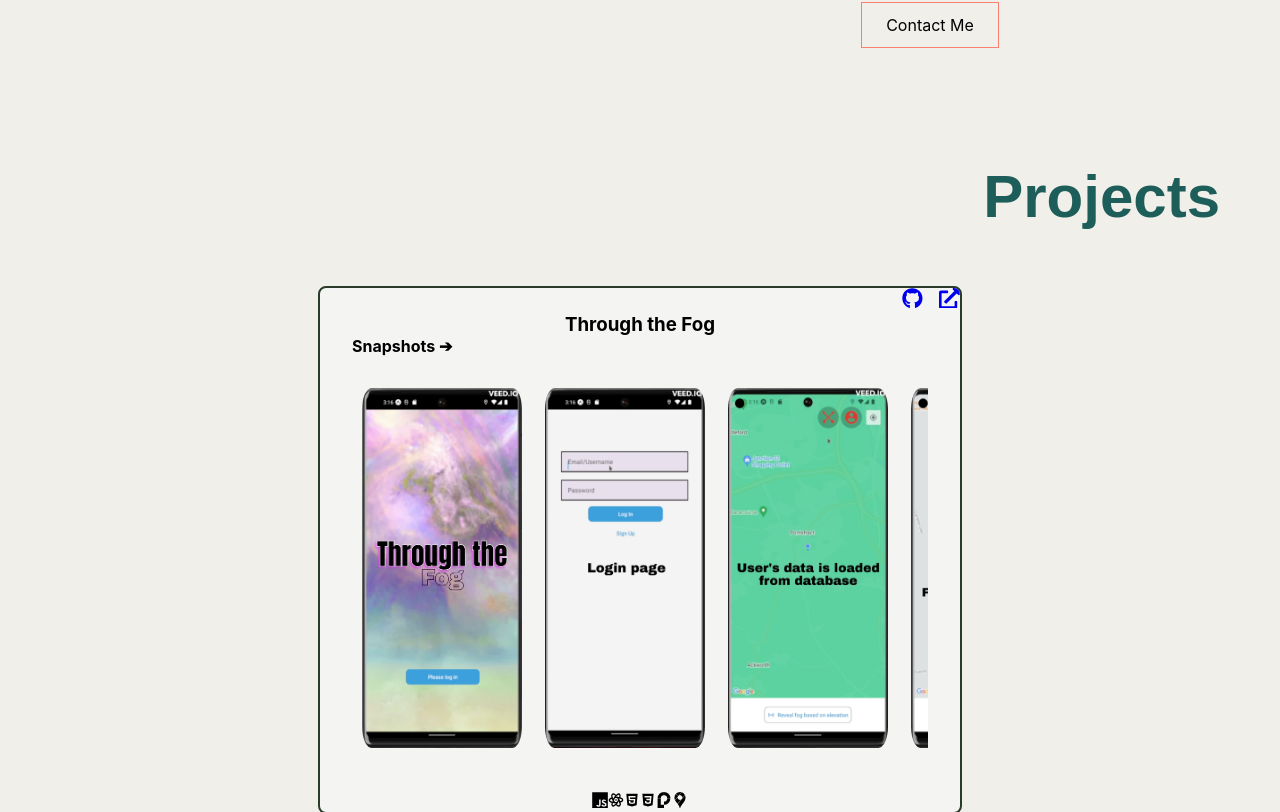
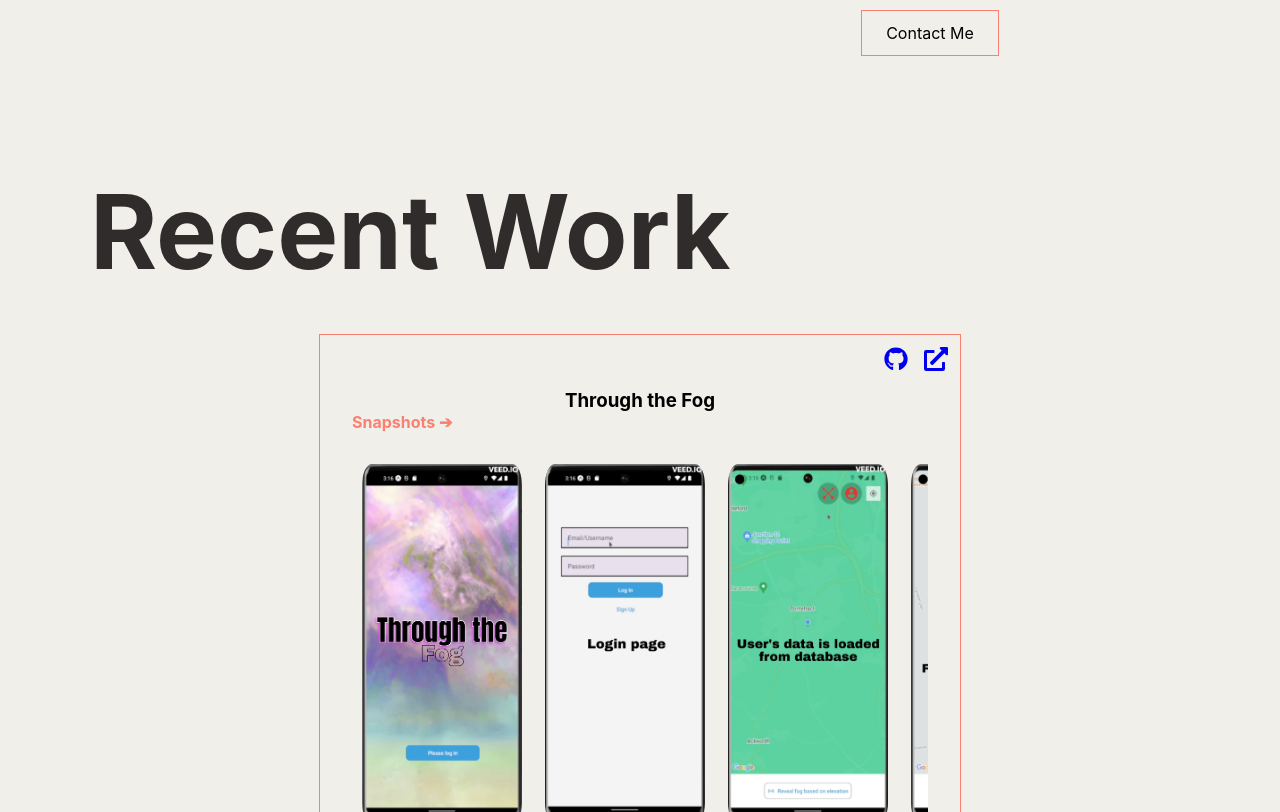
Before and after one commit to leahbanks/portfolio, a React (Create React App) app: page / in a window 1280 px wide. Shown: the part 1308-2120 px from the top of the page. Built offline with nearby package versions, Linux system fonts and the light colour scheme.

Commit message:
continuing to refactor/adjust mobile view + css

```diff
--- a/src/components/Contact/Contact.css
+++ b/src/components/Contact/Contact.css
@@ -1,6 +1,5 @@
 #contact {
   margin: 0 auto;
-  background: #beceb0;
 }
 
 form {
--- a/src/components/Footer/Footer.css
+++ b/src/components/Footer/Footer.css
@@ -1,5 +1,5 @@
 .footer-items {
-  background: #1e5e5a;
+  background-color: salmon;
   display: flex;
   justify-content: space-evenly;
   flex-direction: row;
--- a/src/components/Nav/Nav.css
+++ b/src/components/Nav/Nav.css
@@ -17,7 +17,7 @@
 .nav-items button {
   display: inline-block;
   border: 1px solid salmon;
-  padding: 0.75rem 1.5rem;
+  padding: 1rem 2.5rem;
   margin: 0;
   text-decoration: none;
   background: #f1efe9;
--- a/src/components/ProjectCard/ProjectCard.css
+++ b/src/components/ProjectCard/ProjectCard.css
@@ -43,14 +43,17 @@
 
 .project-card {
   width: 80vh;
-  border: 2px solid rgb(42, 59, 42);
-  border-radius: 0.5rem;
-  background-color: rgba(245, 245, 245, 0.92);
+  border: 1px solid salmon;
 }
+/*
+.project-card:hover {
+ box-shadow: 2px salmon;
+} */
 
 .snapshots-heading {
   text-align: start;
   margin-left: 5%;
+  color: salmon;
 }
 
 .project-icons {
@@ -58,4 +61,8 @@
   gap: 1rem;
   font-size: 1.3rem;
   justify-content: end;
+  text-decoration: none;
+  color: salmon;
+  font-size: 1.5rem;
+  padding: 12px;
 }
--- a/src/components/ProjectCard/ProjectCard.jsx
+++ b/src/components/ProjectCard/ProjectCard.jsx
@@ -8,16 +8,20 @@ export default function ProjectCard({ project }) {
       <li className="project-card" style={{ listStyle: "none" }}>
         <div>
           <div className="project-icons">
+            <div className="githubIcon">
             {code && (
               <a href={code} target="_blank" rel="noreferrer">
                 <FaGithub />
               </a>
             )}
+            </div>
+            <div >
             {website && (
-              <a href={website} target="_blank" rel="noreferrer">
+              <a className="linkIcon" href={website} target="_blank" rel="noreferrer">
                 <FaExternalLinkAlt />
               </a>
             )}
+            </div>
           </div>
           <h3>{title}</h3>
         </div>
--- a/src/components/Projects/Projects.css
+++ b/src/components/Projects/Projects.css
@@ -1,10 +1,10 @@
 .projects {
-    padding: 30px;
+  padding: 30px;
 }
 
 .projects h2 {
-    color: #1e5e5a;
-    font-family: 'Oxygen', sans-serif;
-    font-size: 60px;
-    padding: 30px;
+  color: rgb(48, 44, 44);
+  font-size: 8vw;
+  padding-left: 60px;
+  text-align: left;
 }
--- a/src/components/Projects/Projects.jsx
+++ b/src/components/Projects/Projects.jsx
@@ -5,7 +5,7 @@ import { projects } from "../../data/project-data";
 export default function Projects() {
   return (
     <section className="projects">
-      <h2>Projects</h2>
+      <h2>Recent Work</h2>
 
       <div className="project-container">
         {projects.map((project) => (
```
Also changed, not shown: src/components/About/About.css (+0 -28 lines).
